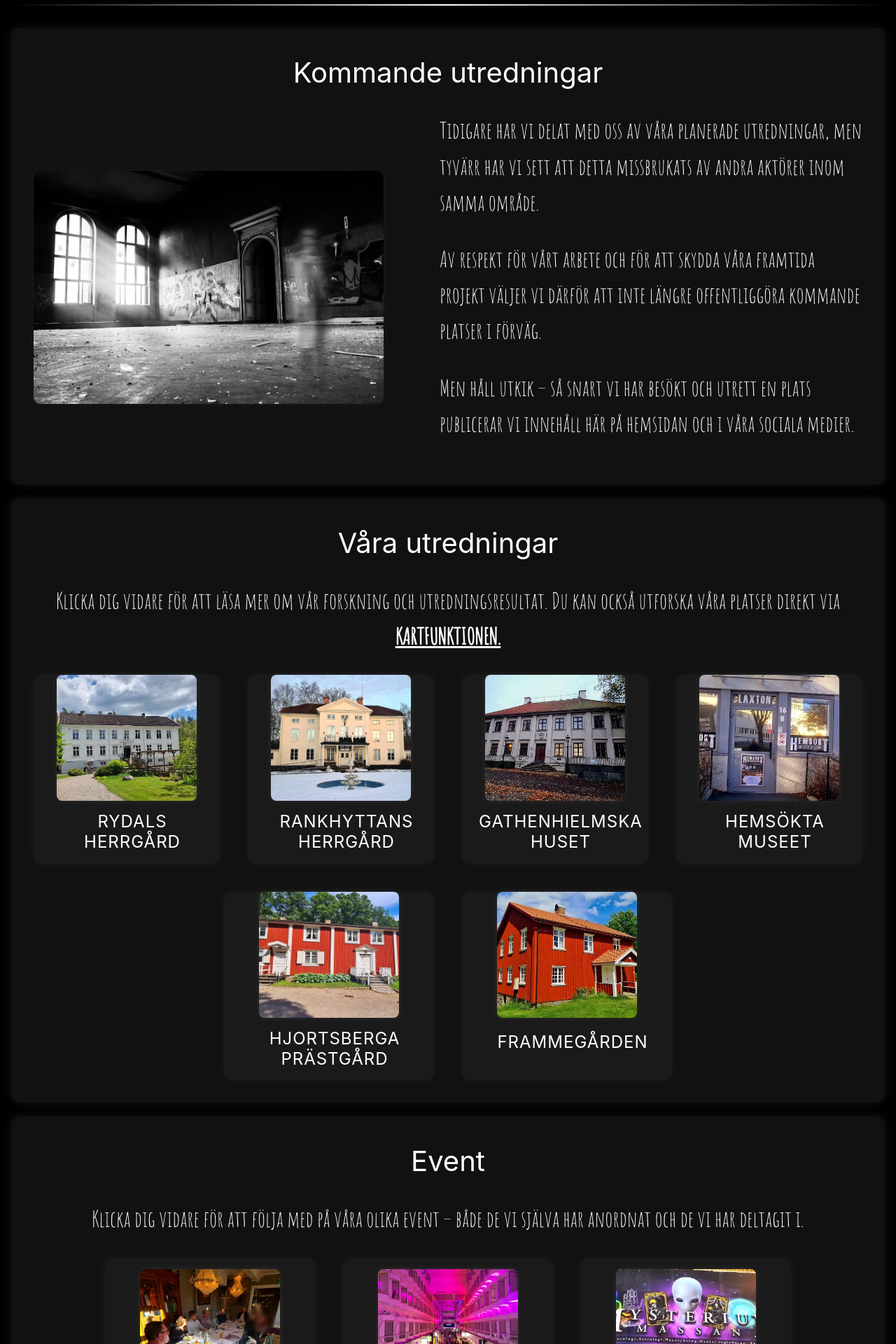
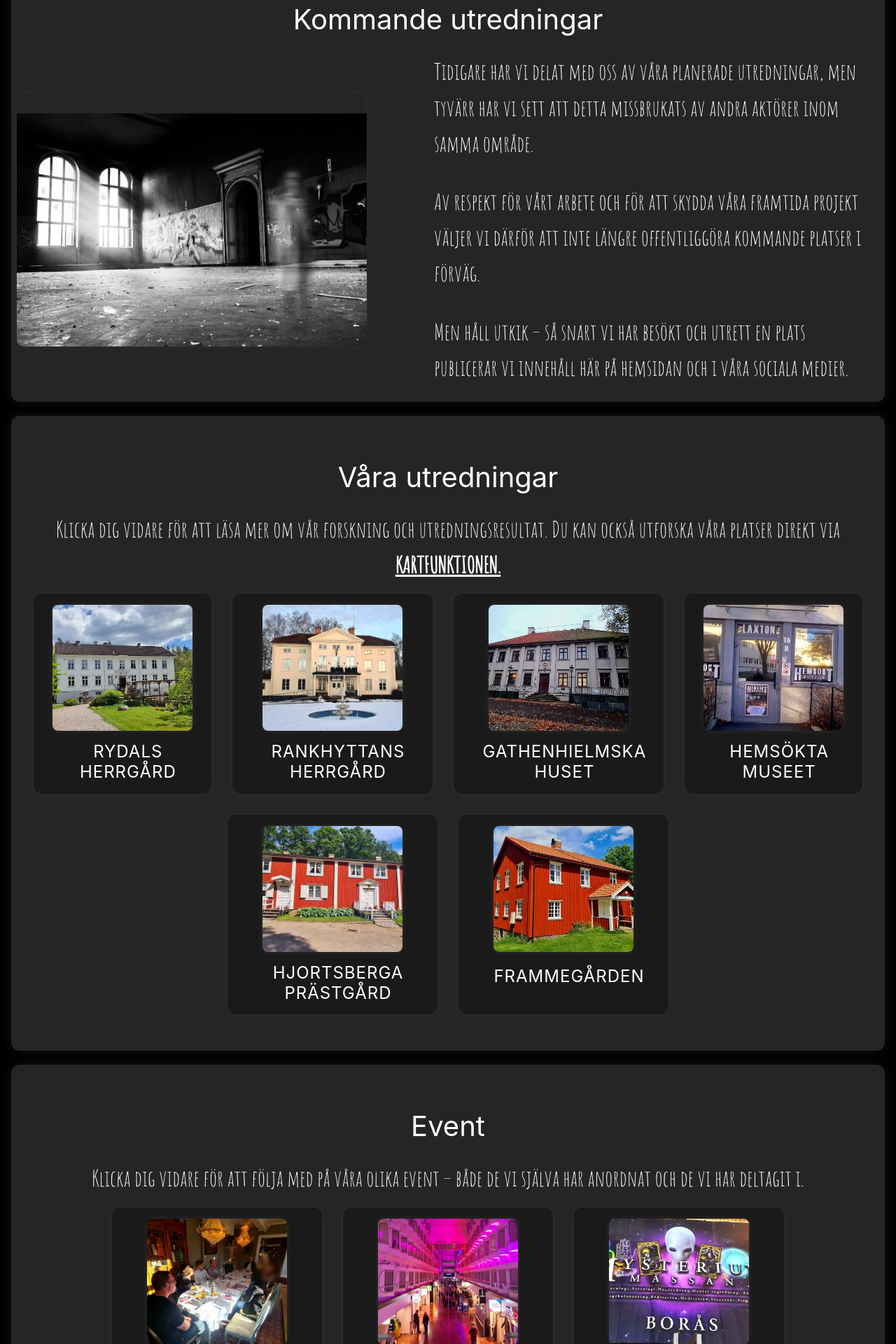
Before and after one commit to angien90/historiska_roster_2.0, a Vue app: page / in a window 1280 px wide. Shown: the part 760-2680 px from the top of the page at 70% size. Built offline with nearby package versions, Linux system fonts and the light colour scheme; a web font is replaced by a local one.

Commit message:
Fix: Deisgn fix

```diff
--- a/src/App.vue
+++ b/src/App.vue
@@ -138,8 +138,8 @@ main {
 }
 
 .site-footer p {
-  font-size: 1.5rem;
-  padding-bottom: 0;
+  font-size: 1rem;
+  padding: 0;
 }
 
 @media (min-width: 768px) {
@@ -148,7 +148,7 @@ main {
   }
 
   .site-footer p {
-    font-size: 1.8rem;
+    font-size: 1.5rem;
   }
 }
 </style>
--- a/src/assets/main.css
+++ b/src/assets/main.css
@@ -19,16 +19,19 @@ h1 {
 h2 {
   font-size: 2rem;
   text-align: center;
-  margin-bottom: 1.5rem;
+  margin-top: 1.5rem;
 }
 
 h3 {
   font-size: 1.5rem;
-  margin-bottom: 1rem;
   text-align: center;
   text-transform: uppercase;
   letter-spacing: 1px;
   line-height: 1.2;
+  word-break: keep-all;
+  overflow-wrap: break-word;
+  padding: 1rem;
+  padding-bottom: 0;
 }
 
 h4 {
@@ -42,13 +45,14 @@ p {
   font-size: 2rem;
   text-align: center;
   padding-bottom: 30px;
+  padding: 1rem;
 }
 
 .section {
   max-width: 100%;
   margin: 20px auto;
   padding: 2rem;
-  background-color: #111;
+  background-color: #252525;
   border-radius: 12px;
   box-shadow: 0 0 15px rgba(255, 255, 255, 0.08);
   color: white;
--- a/src/components/CompletedTasks.vue
+++ b/src/components/CompletedTasks.vue
@@ -74,7 +74,7 @@ const { t } = useI18n();
   max-width: 100%;
   margin: 20px auto;
   padding: 2rem;
-  background-color: #111;
+  background-color: #252525;
   border-radius: 12px;
   box-shadow: 0 0 15px rgba(255, 255, 255, 0.08);
   color: white;
@@ -83,12 +83,14 @@ const { t } = useI18n();
 .content-wrapper {
   display: flex;
   flex-wrap: wrap;
-  gap: 40px;
+  gap: 30px;
   justify-content: center;
+  margin-bottom: 20px;
 }
 
 .content {
-  background-color: #1a1a1a;
+    background-color: #1a1a1a;
+  padding: 1rem;
   border-radius: 12px;
   flex: 1 1 250px;
   max-width: 300px;
@@ -104,13 +106,18 @@ const { t } = useI18n();
 }
 
 .content img {
-  width: 100%;
+  width: 120%;
   max-width: 250px;
   height: 180px;
   object-fit: cover;
   border-radius: 8px;
   display: block;
-  margin: 0 auto 1rem auto;
   box-shadow: 0 0 8px rgba(255, 255, 255, 0.08);
 }
+
+@media (min-width: 768px) {
+  .content img {
+    width: 100%;
+  }
+}
 </style>
--- a/src/components/ContentItem.vue
+++ b/src/components/ContentItem.vue
@@ -43,7 +43,7 @@ i {
 .content-wrapper {
   display: flex;
   flex-wrap: wrap;
-  gap: 40px;
+  gap: 30px;
   justify-content: center;
 }
 
--- a/src/components/EducationItems.vue
+++ b/src/components/EducationItems.vue
@@ -85,7 +85,7 @@ const { t } = useI18n();
   max-width: 100%;
   margin: 20px auto;
   padding: 2rem;
-  background-color: #111;
+  background-color: #252525;
   border-radius: 12px;
   box-shadow: 0 0 15px rgba(255, 255, 255, 0.08);
   color: white;
@@ -94,12 +94,13 @@ const { t } = useI18n();
 .content-wrapper {
   display: flex;
   flex-wrap: wrap;
-  gap: 40px;
+  gap: 30px;
   justify-content: center;
+  margin-bottom: 20px;
 }
 
 .content {
-  background-color: #1a1a1a;
+    background-color: #1a1a1a;
   padding: 1rem;
   border-radius: 12px;
   flex: 1 1 250px;
@@ -116,13 +117,18 @@ const { t } = useI18n();
 }
 
 .content img {
-  width: 100%;
+  width: 120%;
   max-width: 250px;
   height: 180px;
   object-fit: cover;
   border-radius: 8px;
   display: block;
-  margin: 0 auto 1rem auto;
   box-shadow: 0 0 8px rgba(255, 255, 255, 0.08);
 }
+
+@media (min-width: 768px) {
+  .content img {
+    width: 100%;
+  }
+}
 </style>
--- a/src/components/OurEvents.vue
+++ b/src/components/OurEvents.vue
@@ -45,7 +45,7 @@ const { t } = useI18n();
   max-width: 100%;
   margin: 20px auto;
   padding: 2rem;
-  background-color: #111;
+  background-color: #252525;
   border-radius: 12px;
   box-shadow: 0 0 15px rgba(255, 255, 255, 0.08);
   color: white;
@@ -54,8 +54,9 @@ const { t } = useI18n();
 .content-wrapper {
   display: flex;
   flex-wrap: wrap;
-  gap: 40px;
+  gap: 30px;
   justify-content: center;
+  margin-bottom: 20px;
 }
 
 .content {
@@ -76,13 +77,18 @@ const { t } = useI18n();
 }
 
 .content img {
-  width: 100%;
+  width: 120%;
   max-width: 250px;
   height: 180px;
   object-fit: cover;
   border-radius: 8px;
   display: block;
-  margin: 0 auto 1rem auto;
   box-shadow: 0 0 8px rgba(255, 255, 255, 0.08);
 }
+
+@media (min-width: 768px) {
+  .content img {
+    width: 100%;
+  }
+}
 </style>
--- a/src/components/TopPage.vue
+++ b/src/components/TopPage.vue
@@ -25,7 +25,7 @@ const { t } = useI18n();
 }
 
 h2 {
-  padding: 0 2rem;
+  padding: 0 1rem;
   font-family: 'Amatic SC', cursive;
 
 }
--- a/src/components/UpComing.vue
+++ b/src/components/UpComing.vue
@@ -21,8 +21,8 @@ import ghostImage from '@/assets/images/generell/empty_room_with_ghost.webp'
 <style scoped>
 .upcoming {
   max-width: 100%;
-  padding: 2rem;
-  background-color: #111;
+  padding: 0.5rem;
+  background-color: #252525;
   border-radius: 12px;
   box-shadow: 0 0 15px rgba(255, 255, 255, 0.08);
   color: white;
@@ -41,6 +41,7 @@ import ghostImage from '@/assets/images/generell/empty_room_with_ghost.webp'
   border-radius: 10px;
   box-shadow: 0 0 10px rgba(255, 255, 255, 0.05);
   align-self: center;
+  padding-top: 30px;
 }
 
 @media (min-width: 768px) {
--- a/src/views/AboutUs.vue
+++ b/src/views/AboutUs.vue
@@ -64,7 +64,7 @@
 .about-us {
   max-width: 100%;
   margin: 0 auto;
-  background-color: #111;
+  background-color: #252525;
   color: #fff;
   border-radius: 12px;
   box-shadow: 0 0 15px rgba(255, 255, 255, 0.08);
```
